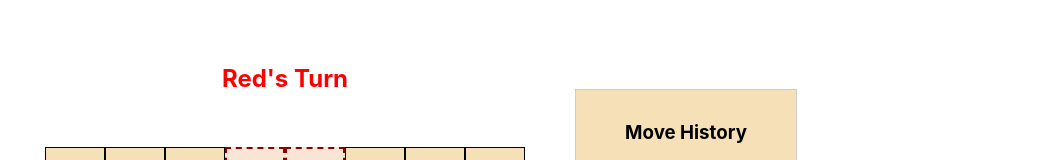
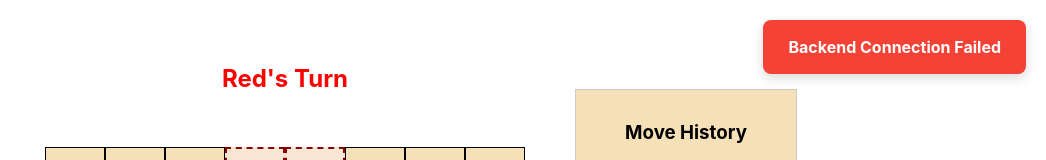
Before and after one commit to yijiachiew/xiangqi-front, a React (Vite) app: page / in a window 1280 px wide. Shown: the top 160 px of the page, without its empty margins (234-1280 px from the left). Built offline with nearby package versions, Linux system fonts and the light colour scheme; no server answers.

Commit message:
Added notif for connection with backend

```diff
--- a/src/App.css
+++ b/src/App.css
@@ -150,3 +150,43 @@
   height: 55px;
   background-color: rgba(255, 0, 0, 0.5);
 }
+
+/* Notification Box */
+.notification-box {
+  position: fixed;
+  top: 20px;
+  right: 20px;
+  padding: 15px 25px;
+  border-radius: 8px;
+  color: white;
+  font-weight: bold;
+  z-index: 1000;
+  box-shadow: 0 4px 12px rgba(0, 0, 0, 0.15);
+  animation: slideIn 0.5s ease-out;
+  display: flex;
+  align-items: center;
+  gap: 10px;
+}
+
+.notification-box.success {
+  background-color: #4caf50; /* Green */
+}
+
+.notification-box.error {
+  background-color: #f44336; /* Red */
+}
+
+.notification-box.loading {
+  background-color: #2196f3; /* Blue */
+}
+
+@keyframes slideIn {
+  from {
+    transform: translateX(100%);
+    opacity: 0;
+  }
+  to {
+    transform: translateX(0);
+    opacity: 1;
+  }
+}
--- a/src/App.tsx
+++ b/src/App.tsx
@@ -1,12 +1,45 @@
-import { useState } from 'react'
+import { useState, useEffect } from 'react'
 import reactLogo from './assets/react.svg'
 import './App.css'
 import GameBoard from './gameBoard'
+import Notification from './Notification'
+import axios from 'axios'
+
+const API_URL = "http://localhost:8080/api/game";
 
 function App() {
+  const [connectionStatus, setConnectionStatus] = useState<'success' | 'error' | 'loading'>('loading');
+  const [showNotification, setShowNotification] = useState(true);
+  const [message, setMessage] = useState('Checking Connection...');
+
+  useEffect(() => {
+    const checkConnection = async () => {
+      try {
+        // Try to fetch board state as a health check
+        await axios.get(`${API_URL}/board`);
+        setConnectionStatus('success');
+        setMessage('Backend Connected Successfully');
+        // Hide success message after 3 seconds
+        setTimeout(() => setShowNotification(false), 3000);
+      } catch (err) {
+        console.error("Connection check failed:", err);
+        setConnectionStatus('error');
+        setMessage('Backend Connection Failed');
+        // Keep error message visible
+        setShowNotification(true);
+      }
+    };
+
+    checkConnection();
+  }, []);
 
   return (
     <div>
+      <Notification
+        message={message}
+        type={connectionStatus}
+        show={showNotification}
+      />
       <GameBoard/>
     </div>
   )
--- /dev/null
+++ b/src/Notification.tsx
@@ -0,0 +1,20 @@
+import React from 'react';
+import './App.css';
+
+export interface NotificationProps {
+  message: string;
+  type: 'success' | 'error' | 'loading';
+  show: boolean;
+}
+
+const Notification: React.FC<NotificationProps> = ({ message, type, show }) => {
+  if (!show) return null;
+
+  return (
+    <div className={`notification-box ${type}`}>
+      {message}
+    </div>
+  );
+};
+
+export default Notification;
```
